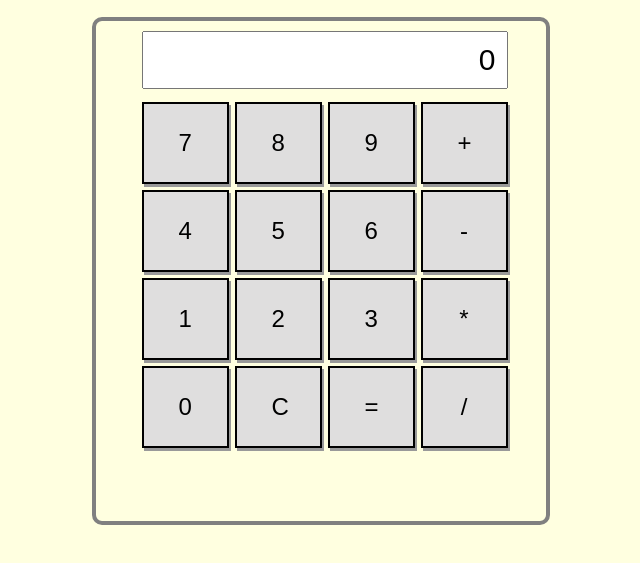
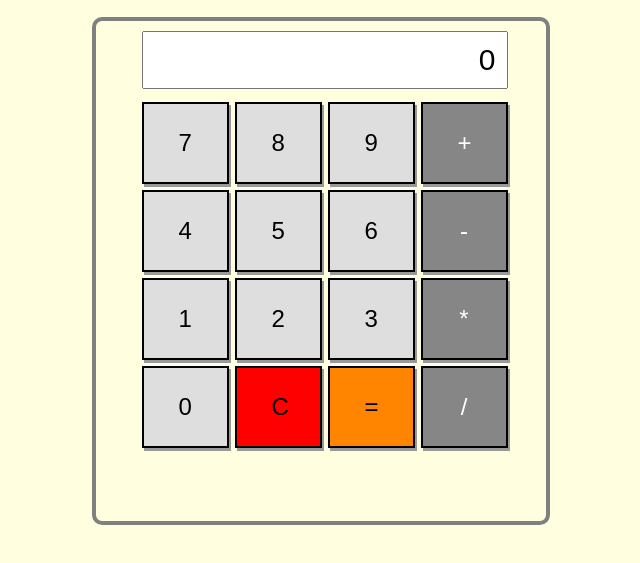
Before and after one commit to nathan-j-lee/calculator-webpage, a plain HTML site: page index.html in a window 1280 px wide. Shown: the part 57-620 px from the top of the page, without its empty margins (319-959 px from the left). Drawn offline with Linux system fonts and the light colour scheme.

Commit message:
Adjust button color

```diff
--- a/style.css
+++ b/style.css
@@ -31,17 +31,7 @@ html, body {
     margin: 3px;
     width: 87px;
     height: 82px;
-    background-color: rgb(223, 222, 222);
     box-shadow: 2px 3px #999;
-}
-
-.container#numpad button:hover, .container#operations button:hover {
-    background-color: rgb(90, 90, 90);
-}
-.container#numpad button:active, .container#operations button:active {
-    background-color: rgb(90, 90, 90);
-    box-shadow: 0 0 #666;
-    transform: translateY(2px) translateX(2px);
 }
 
 .container#top-part {
@@ -86,3 +76,40 @@ html, body {
     align-self: flex-end;
     width: 342px;
 }
+
+/* Animations section */
+.container#operations button {
+    background-color: rgb(134, 134, 134);
+    color: white;
+}
+.container#operations button:hover {
+    background-color: rgb(90, 90, 90);
+}
+.container#numpad button {
+    background-color: rgb(223, 222, 222);
+}
+.container#numpad button:hover {
+    background-color: rgb(181, 181, 181);
+}
+.calc-button.clear#clear {
+    background-color: rgb(255, 0, 0);
+}
+.calc-button.clear#clear:hover {
+    background-color: rgb(158, 0, 0);
+    color: white;
+}
+
+.calc-button.equals#equals {
+    background-color: rgb(255, 132, 0);
+}
+.calc-button.equals#equals:hover {
+    background-color: rgb(202, 105, 0);
+    color: white;
+}
+
+.container#numpad button:active,
+.container#operations button:active {
+    background-color: rgb(90, 90, 90);
+    box-shadow: 0 0 #666;
+    transform: translateY(2px) translateX(2px);
+}
```
